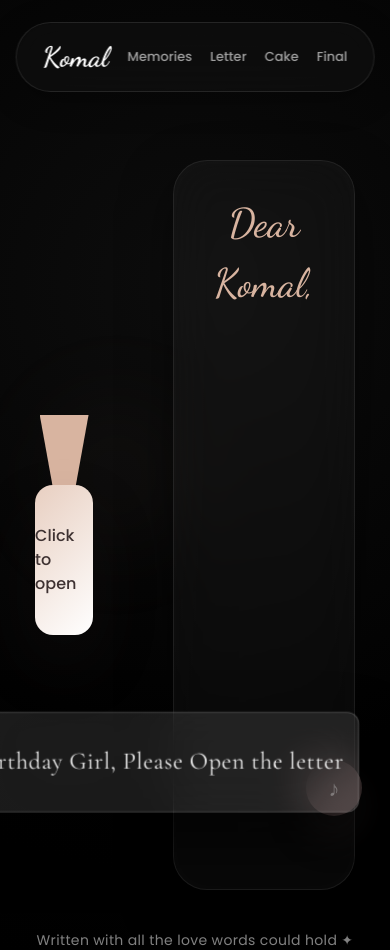
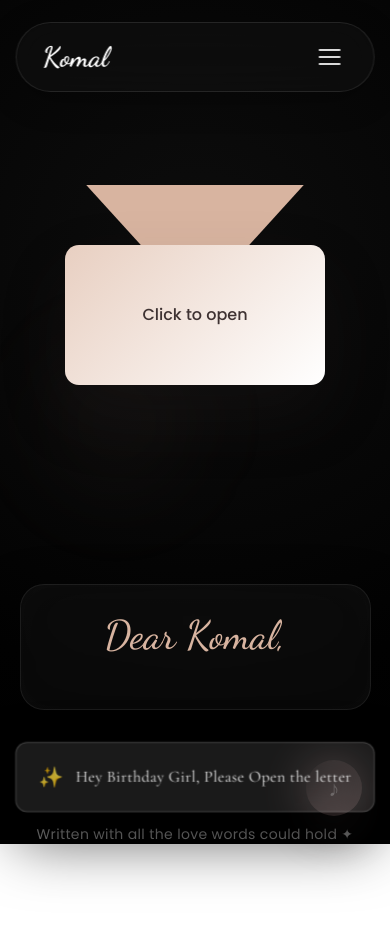
Before and after one commit to navaneetsharma22/Birthday_repo, a Next.js app: page /letter in a window 390 px wide. After the commit the page ends 844 px from the top, so only its background shows below. Built offline with nearby package versions, Linux system fonts and the light colour scheme.

Commit message:
feat: add responsive Navbar, Toast notification, global styles, and modular page layouts

```diff
--- a/src/app/cake/page.js
+++ b/src/app/cake/page.js
@@ -56,13 +56,27 @@ export default function CakePage() {
   return (
     <main
       ref={container}
-      className="relative min-h-screen grid place-items-center text-center overflow-hidden"
+      className="cake-page-main relative min-h-screen grid place-items-center text-center overflow-hidden"
       style={{
-        padding: '150px 8% 70px',
         color: '#fff',
         background: 'radial-gradient(circle at 50% 30%, #0d0d0d 0%, #020202 70%, #000000 100%)'
       }}
     >
+      <style>{`
+        .cake-page-main {
+          padding: 150px 8% 70px;
+        }
+        @media (max-width: 768px) {
+          .cake-page-main {
+            padding: 120px 5% 50px;
+          }
+        }
+        @media (max-width: 640px) {
+          .cake-page-main {
+            padding: 100px 4% 40px;
+          }
+        }
+      `}</style>
       <Toast message="Hey Gorgeous Please cut the cake" isVisible={showToast} onClose={() => setShowToast(false)} />
       {/* Subtle warm glow behind the cake */}
       <div
--- a/src/app/globals.css
+++ b/src/app/globals.css
@@ -331,19 +331,47 @@ button { font: inherit; }
 }
 
 /* ── Responsive ─────────────────────────────────────────────── */
+
+/* ── Tablet (≤ 768px) ── */
+@media (max-width: 768px) {
+  .cursor-glow { display: none; }
+  .floating-bg::before, .floating-bg::after { font-size: 22px; }
+  .reason-card { height: 260px; }
+  .reason-front h3 { font-size: 52px; }
+  .reason-back p { font-size: 26px; }
+  .cake { transform: scale(0.82); transform-origin: center top; margin-bottom: 0; }
+  .cake-glow { width: 340px; height: 340px; }
+  .envelope { height: 230px; }
+  .env-body { height: 160px; }
+  .flap { height: 140px; }
+}
+
+/* ── Phone (≤ 640px) ── */
 @media (max-width: 640px) {
   .cursor-glow { display: none; }
-  .reason-card { height: 172px; }
-  .reason-front, .reason-back { border-radius: 24px; }
-  .reason-back p { font-size: 23px; }
-  .cake { transform: scale(0.72); transform-origin: center top; margin-bottom: -10px; }
-  .envelope { height: 220px; }
-  .env-body { height: 150px; }
-  .flap { height: 135px; }
+  .floating-bg::before, .floating-bg::after { font-size: 18px; }
+  .reason-card { height: 200px; }
+  .reason-front h3 { font-size: 44px; }
+  .reason-front, .reason-back { border-radius: 20px; padding: 16px; }
+  .reason-back p { font-size: 22px; }
+  .cake { transform: scale(0.65); transform-origin: center top; margin-bottom: -20px; }
+  .cake-glow { width: 280px; height: 280px; }
+  .envelope { height: 200px; }
+  .env-body { height: 140px; border-radius: 14px; }
+  .flap { height: 120px; }
 }
+
+/* ── Small Phone (≤ 380px) ── */
 @media (max-width: 380px) {
-  .cake { transform: scale(0.64); margin-bottom: -48px; }
+  .cake { transform: scale(0.55); margin-bottom: -48px; }
+  .reason-card { height: 170px; }
+  .reason-front h3 { font-size: 36px; }
+  .reason-back p { font-size: 18px; }
+  .envelope { height: 180px; }
+  .env-body { height: 120px; }
+  .flap { height: 105px; }
 }
+
 @media (prefers-reduced-motion: reduce) {
   *, *::before, *::after {
     scroll-behavior: auto !important;
--- a/src/app/letter/page.js
+++ b/src/app/letter/page.js
@@ -148,9 +148,45 @@ export default function LetterPage() {
       />
 
       <div
-        className="relative z-10 grid items-center w-full flex-1"
-        style={{ gridTemplateColumns: '1fr 1.35fr', padding: '160px 9% 40px', gap: '80px' }}
+        className="letter-grid relative z-10 grid items-center w-full flex-1"
       >
+        <style>{`
+          .letter-grid {
+            grid-template-columns: 1fr 1.35fr;
+            padding: 160px 9% 40px;
+            gap: 80px;
+          }
+          @media (max-width: 768px) {
+            .letter-grid {
+              grid-template-columns: 1fr;
+              padding: 120px 6% 40px;
+              gap: 40px;
+            }
+            .letter-grid .gsap-envelope {
+              justify-self: center;
+              max-width: 320px;
+              width: 100%;
+            }
+            .letter-grid .gsap-paper {
+              min-height: 500px !important;
+              padding: 24px 20px !important;
+            }
+          }
+          @media (max-width: 640px) {
+            .letter-grid {
+              padding: 100px 5% 30px;
+              gap: 30px;
+            }
+            .letter-grid .gsap-envelope {
+              max-width: 260px;
+            }
+            .letter-grid .gsap-paper {
+              min-height: auto !important;
+              padding: 20px 16px !important;
+              border-radius: 24px !important;
+            }
+          }
+        `}</style>
         {/* Envelope */}
         <section
           className={`gsap-envelope envelope${open ? ' open' : ''}`}
--- a/src/components/Navbar.js
+++ b/src/components/Navbar.js
@@ -1,12 +1,19 @@
 'use client';
-import { useRef, useEffect, useState } from 'react';
+import { useRef, useState } from 'react';
 import Link from 'next/link';
-import { usePathname } from 'next/navigation';
 import gsap from 'gsap';
 import { useGSAP } from '@gsap/react';
 
+const NAV_LINKS = [
+  { href: '/memories', label: 'Memories' },
+  { href: '/letter',   label: 'Letter'   },
+  { href: '/cake',     label: 'Cake'     },
+  { href: '/final',    label: 'Final'    },
+];
+
 export default function Navbar() {
   const navRef = useRef(null);
+  const [menuOpen, setMenuOpen] = useState(false);
 
   useGSAP(() => {
     if (navRef.current) {
@@ -19,6 +26,9 @@ export default function Navbar() {
       });
     }
   }, []);
+
+  const toggleMenu = () => setMenuOpen((prev) => !prev);
+  const closeMenu = () => setMenuOpen(false);
 
   return (
     <>
@@ -34,7 +44,94 @@ export default function Navbar() {
           opacity: 1;
           color: #fff;
         }
+
+        /* Desktop nav links */
+        .nav-desktop-links {
+          display: flex;
+          gap: 18px;
+        }
+
+        /* Hamburger button — hidden on desktop */
+        .nav-hamburger {
+          display: none;
+          flex-direction: column;
+          justify-content: center;
+          align-items: center;
+          gap: 5px;
+          width: 36px;
+          height: 36px;
+          background: none;
+          border: none;
+          cursor: pointer;
+          padding: 4px;
+          z-index: 70;
+        }
+        .nav-hamburger span {
+          display: block;
+          width: 22px;
+          height: 2px;
+          background: rgba(255,255,255,0.85);
+          border-radius: 2px;
+          transition: transform 0.3s, opacity 0.3s;
+        }
+        .nav-hamburger.open span:nth-child(1) {
+          transform: translateY(7px) rotate(45deg);
+        }
+        .nav-hamburger.open span:nth-child(2) {
+          opacity: 0;
+        }
+        .nav-hamburger.open span:nth-child(3) {
+          transform: translateY(-7px) rotate(-45deg);
+        }
+
+        /* Mobile overlay menu — hidden on desktop */
+        .nav-mobile-overlay {
+          display: none;
+        }
+
+        /* ── Show hamburger & overlay on mobile/tablet ── */
+        @media (max-width: 768px) {
+          .nav-desktop-links {
+            display: none;
+          }
+          .nav-hamburger {
+            display: flex;
+          }
+          .nav-mobile-overlay {
+            display: flex;
+            position: fixed;
+            inset: 0;
+            z-index: 60;
+            flex-direction: column;
+            align-items: center;
+            justify-content: center;
+            gap: 28px;
+            background: rgba(5,5,5,0.92);
+            backdrop-filter: blur(28px);
+            -webkit-backdrop-filter: blur(28px);
+            opacity: 0;
+            pointer-events: none;
+            transition: opacity 0.35s ease;
+          }
+          .nav-mobile-overlay.open {
+            opacity: 1;
+            pointer-events: auto;
+          }
+          .nav-mobile-overlay a {
+            font-family: 'Cormorant Garamond', serif;
+            font-size: 32px;
+            font-weight: 500;
+            color: rgba(255,255,255,0.85);
+            letter-spacing: 2px;
+            transition: color 0.3s, transform 0.3s;
+          }
+          .nav-mobile-overlay a:hover {
+            color: #d8b4a0;
+            transform: translateX(6px);
+          }
+        }
       `}</style>
+
       <nav
         ref={navRef}
         className="fixed top-[22px] left-1/2 -translate-x-1/2 z-50 flex items-center justify-between"
@@ -54,24 +151,40 @@ export default function Navbar() {
           href="/"
           className="font-script font-bold"
           style={{ fontSize: '28px', color: '#fff' }}
+          onClick={closeMenu}
         >
           Komal
         </Link>
 
-        {/* Links */}
-        <div className="flex gap-[18px]">
-          {[
-            { href: '/memories', label: 'Memories' },
-            { href: '/letter',   label: 'Letter'   },
-            { href: '/cake',     label: 'Cake'      },
-            { href: '/final',    label: 'Final'     },
-          ].map(({ href, label }) => (
+        {/* Desktop Links */}
+        <div className="nav-desktop-links">
+          {NAV_LINKS.map(({ href, label }) => (
             <Link key={href} href={href} className="nav-link">
               {label}
             </Link>
           ))}
         </div>
+
+        {/* Hamburger Button (mobile only) */}
+        <button
+          className={`nav-hamburger${menuOpen ? ' open' : ''}`}
+          onClick={toggleMenu}
+          aria-label="Toggle navigation menu"
+        >
+          <span />
+          <span />
+          <span />
+        </button>
       </nav>
+
+      {/* Mobile Full-Screen Overlay */}
+      <div className={`nav-mobile-overlay${menuOpen ? ' open' : ''}`}>
+        {NAV_LINKS.map(({ href, label }) => (
+          <Link key={href} href={href} onClick={closeMenu}>
+            {label}
+          </Link>
+        ))}
+      </div>
     </>
   );
 }
--- a/src/components/Toast.js
+++ b/src/components/Toast.js
@@ -45,23 +45,23 @@ export default function Toast({
   }, [isVisible, onClose, duration, position]);
 
   const positionClass = position === 'bottom-right'
-    ? 'fixed bottom-[30px] right-8 z-[100]'
+    ? 'fixed bottom-[30px] right-4 left-4 sm:left-auto sm:right-8 z-[100]'
     : position === 'top-right'
-    ? 'fixed top-[120px] right-8 z-[100]'
-    : 'fixed top-[30px] left-1/2 -translate-x-1/2 z-[100]';
+    ? 'fixed top-[120px] right-4 left-4 sm:left-auto sm:right-8 z-[100]'
+    : 'fixed top-[30px] left-4 right-4 sm:left-1/2 sm:right-auto sm:-translate-x-1/2 z-[100]';
 
-  const containerClass = `bg-white/10 backdrop-blur-xl border border-white/20 shadow-[0_30px_60px_rgba(0,0,0,0.6)] flex items-center gap-5 ${
+  const containerClass = `bg-white/10 backdrop-blur-xl border border-white/20 shadow-[0_30px_60px_rgba(0,0,0,0.6)] flex items-center gap-3 sm:gap-5 ${
     rounded ? 'rounded-full' : 'rounded-xl'
   } ${
-    size === 'large' ? 'px-16 py-8 min-h-[100px] min-w-[500px] justify-center' : 'px-7 py-4'
+    size === 'large' ? 'px-6 sm:px-16 py-5 sm:py-8 min-h-[70px] sm:min-h-[100px] justify-center' : 'px-5 sm:px-7 py-3 sm:py-4'
   }`;
 
   const textClass = `font-serif tracking-wide text-white/95 ${
-    size === 'large' ? 'text-[24px]' : 'text-[18px]'
+    size === 'large' ? 'text-[16px] sm:text-[24px]' : 'text-[14px] sm:text-[18px]'
   }`;
 
   const iconClass = `animate-pulse ${
-    size === 'large' ? 'text-3xl' : 'text-xl'
+    size === 'large' ? 'text-xl sm:text-3xl' : 'text-lg sm:text-xl'
   }`;
 
   return (
```
Also changed, not shown: src/app/page.js (+38 -4 lines), src/components/CountdownTimer.js (+26 -2 lines).
